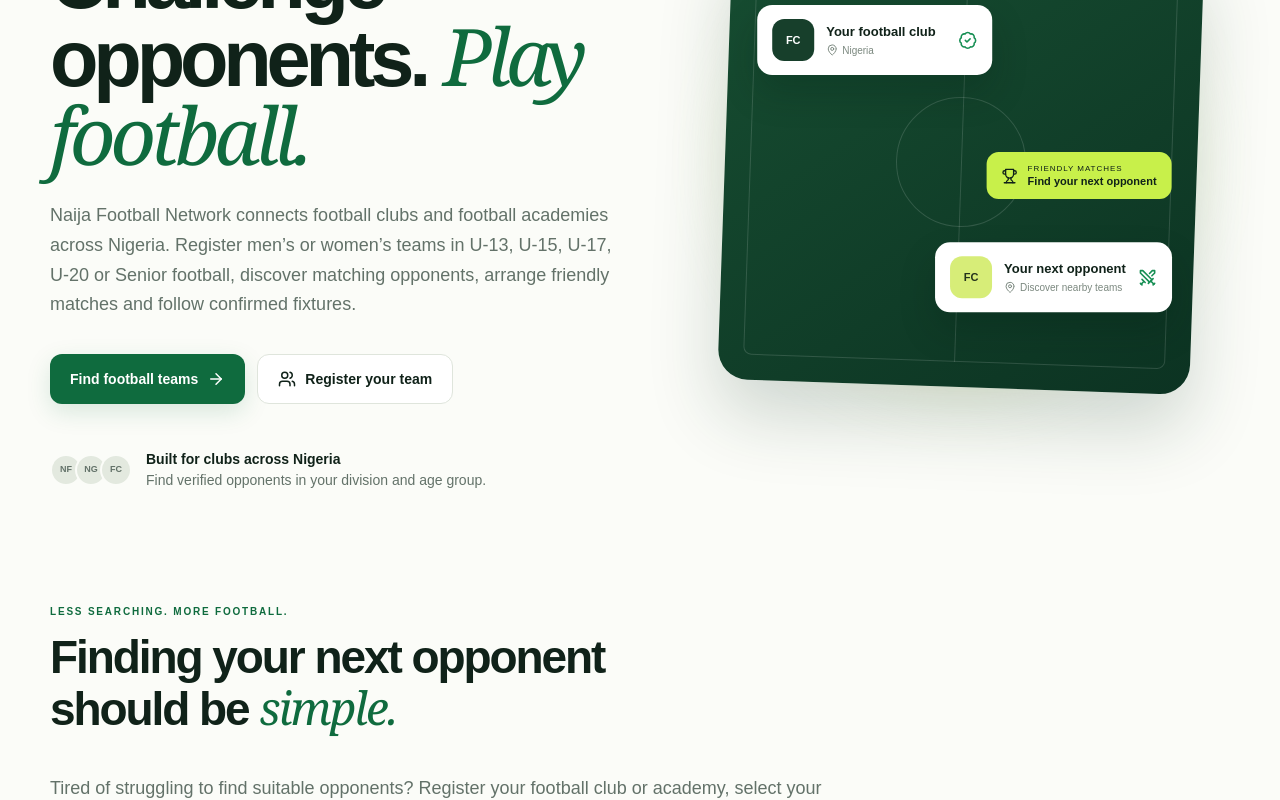
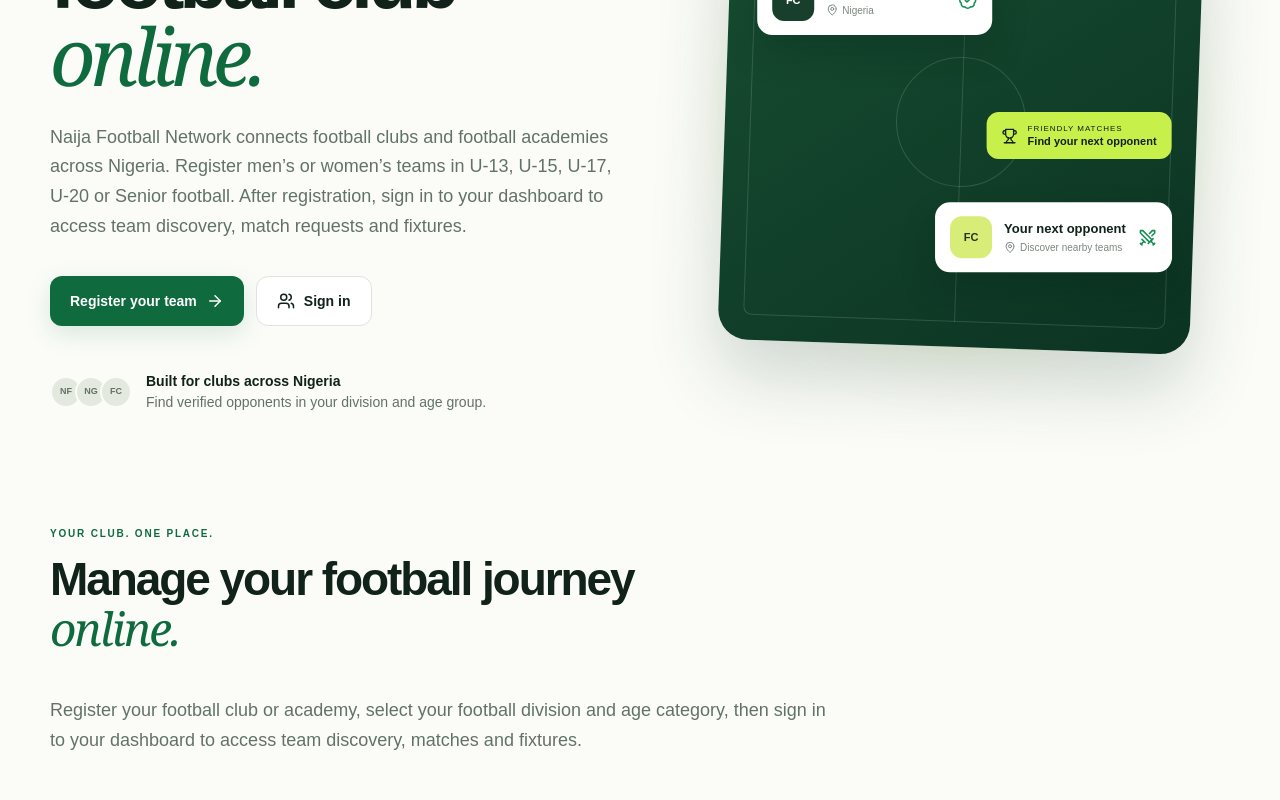
Before and after one commit to bashirhassan10/football-team-network-frontend, a Next.js app: page / in a window 1280 px wide. Shown: the part 300-1100 px from the top of the page. Built offline with nearby package versions, Linux system fonts and the light colour scheme.

Commit message:
fix(home): keep team discovery inside signed-in dashboard and hide public match-finding CTAs

```diff
--- a/app/page.tsx
+++ b/app/page.tsx
@@ -37,9 +37,9 @@ export default function Home() {
     <section className="hero shell">
       <div className="heroCopy">
         <div className="eyebrow"><span></span> Built for Nigerian football</div>
-        <h1>Find teams. Challenge opponents. <em>Play football.</em></h1>
-        <p className="lead">Naija Football Network connects football clubs and football academies across Nigeria. Register men’s or women’s teams in U-13, U-15, U-17, U-20 or Senior football, discover matching opponents, arrange friendly matches and follow confirmed fixtures.</p>
-        <div className="heroActions"><Link className="button" href="/teams">Find football teams <ArrowRight size={18}/></Link><Link className="ghostButton" href="/register"><Users size={18}/> Register your team</Link></div>
+        <h1>Bring your football club <em>online.</em></h1>
+        <p className="lead">Naija Football Network connects football clubs and football academies across Nigeria. Register men’s or women’s teams in U-13, U-15, U-17, U-20 or Senior football. After registration, sign in to your dashboard to access team discovery, match requests and fixtures.</p>
+        <div className="heroActions"><Link className="button" href="/register">Register your team <ArrowRight size={18}/></Link><Link className="ghostButton" href="/login"><Users size={18}/> Sign in</Link></div>
         <div className="trust"><div className="avatars"><i>NF</i><i>NG</i><i>FC</i></div><span><b>Built for clubs across Nigeria</b><br/>Find verified opponents in your division and age group.</span></div>
       </div>
       <div className="heroVisual">
@@ -54,8 +54,8 @@ export default function Home() {
     </section>
 
     <section className="features shell" style={{paddingTop: "45px"}}>
-      <div className="sectionIntro"><span>LESS SEARCHING. MORE FOOTBALL.</span><h2>Finding your next opponent should be <em>simple.</em></h2></div>
-      <p className="lead" style={{maxWidth: "780px"}}>Tired of struggling to find suitable opponents? Register your football club or academy, select your football division and age category, then discover verified teams that match. Arrange games and view confirmed fixtures in one place.</p>
+      <div className="sectionIntro"><span>YOUR CLUB. ONE PLACE.</span><h2>Manage your football journey <em>online.</em></h2></div>
+      <p className="lead" style={{maxWidth: "780px"}}>Register your football club or academy, select your football division and age category, then sign in to your dashboard to access team discovery, matches and fixtures.</p>
     </section>
 
     <HomeFeatureDemo />
@@ -68,15 +68,15 @@ export default function Home() {
     <section id="how-it-works" className="features shell" style={{paddingTop: "25px"}}>
       <div className="sectionIntro"><span>GET STARTED IN FOUR STEPS</span><h2>How Naija Football Network <em>works.</em></h2></div>
       <div className="featureGrid">{steps.map(({icon: Icon,title,text},i)=><article className="featureCard" key={title}><div className="featureNumber">STEP {i+1}</div><div className="iconBox"><Icon size={23}/></div><h3>{title}</h3><p>{text}</p></article>)}</div>
-      <div className="heroActions" style={{marginTop:"32px"}}><Link className="button" href="/register">Create your team <ArrowRight size={18}/></Link><Link className="ghostButton" href="/teams">Explore teams</Link></div>
+      <div className="heroActions" style={{marginTop:"32px"}}><Link className="button" href="/register">Create your team <ArrowRight size={18}/></Link><Link className="ghostButton" href="/login">Sign in to dashboard</Link></div>
     </section>
 
     <section id="network" className="network"><div className="shell networkInner"><div><div className="eyebrow light"><span></span> Built for Nigerian football</div><h2>From local pitches<br/>to <em>nationwide connections.</em></h2><p style={{color:"#c6d2c9",lineHeight:1.7,maxWidth:540}}>Whether your football club or academy is in Kano, Jigawa, Lagos, Abuja or elsewhere in Nigeria, find verified opponents in the same football division and age category.</p></div><div className="networkStats"><div><MapPin size={29}/><span>Location-based discovery</span></div><div><ShieldCheck size={29}/><span>Team verification</span></div><div><MessageCircle size={29}/><span>Direct match chat</span></div></div></div></section>
 
     <section className="features shell" style={{textAlign:"center",paddingTop:"85px",paddingBottom:"95px"}}>
-      <div className="sectionIntro" style={{margin:"auto"}}><span>YOUR NEXT MATCH STARTS HERE</span><h2>Your next opponent is <em>just a click away.</em></h2></div>
+      <div className="sectionIntro" style={{margin:"auto"}}><span>GET YOUR CLUB STARTED</span><h2>Join the network <em>today.</em></h2></div>
       <p className="lead" style={{margin:"0 auto 26px"}}>Register your Football Club or Football Academy, choose Men’s or Women’s football and an age group, then connect with matching verified teams.</p>
-      <div className="heroActions" style={{justifyContent:"center"}}><Link className="button" href="/register">Register your team <ArrowRight size={18}/></Link><Link className="ghostButton" href="/teams">Find teams</Link></div>
+      <div className="heroActions" style={{justifyContent:"center"}}><Link className="button" href="/register">Register your team <ArrowRight size={18}/></Link><Link className="ghostButton" href="/login">Sign in to dashboard</Link></div>
     </section>
 
     <footer className="shell footer"><div className="brand"><NFNBrand/></div><p>Connecting football clubs and academies, men’s and women’s teams, across Nigeria.</p><Link href="/contact">Help &amp; Support</Link><span>© 2026 Naija Football Network</span></footer>
```
